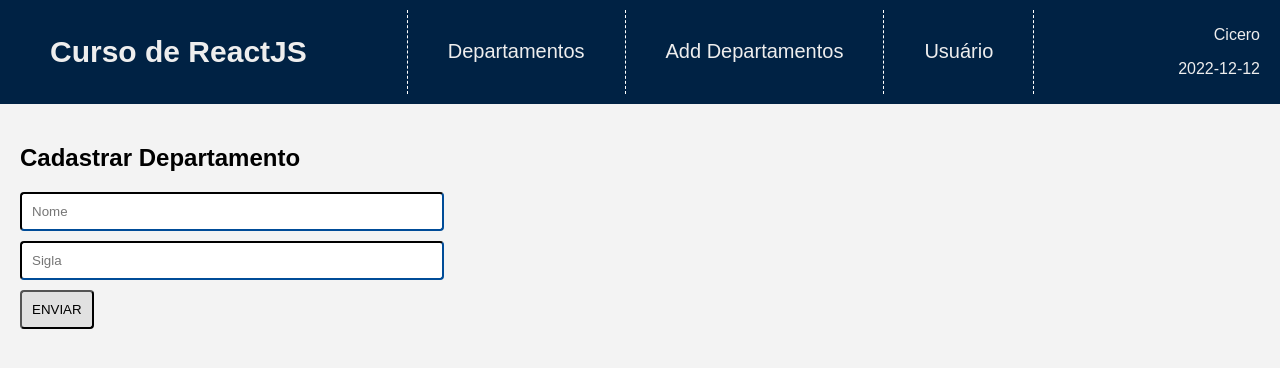
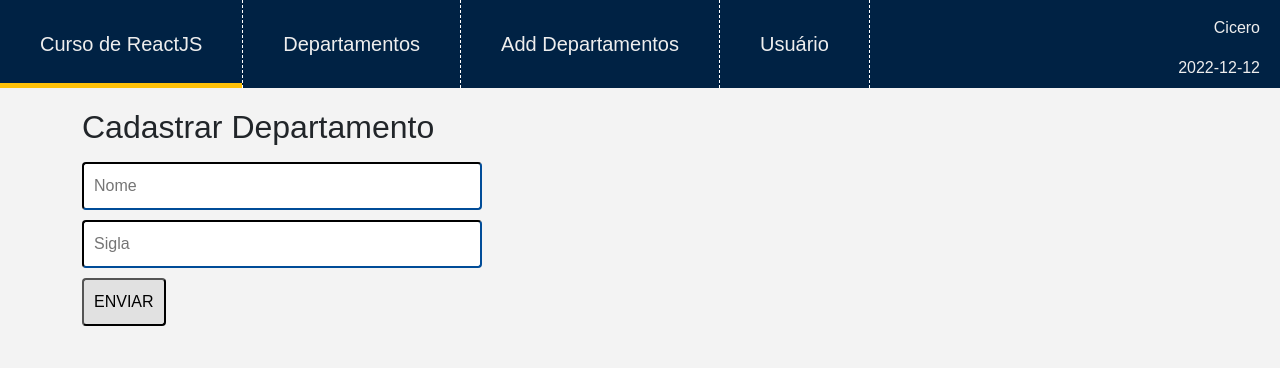
Before and after one commit to csfeijo/1606074-reactjs-procempa, a React (Create React App) app in the folder curso-reactjs/: page /departamentos/new in a window 1280 px wide. Shown: the top 368 px of the page. Built offline with nearby package versions, Linux system fonts and the light colour scheme.

Commit message:
Add Bootstrap to Menu and Departamentos UI

```diff
--- a/curso-reactjs/package.json
+++ b/curso-reactjs/package.json
@@ -7,10 +7,13 @@
     "@testing-library/react": "^13.4.0",
     "@testing-library/user-event": "^13.5.0",
     "axios": "^1.1.3",
+    "bootstrap": "^5.2.3",
     "eslint": "^8.28.0",
     "prop-types": "^15.8.1",
     "react": "^18.2.0",
+    "react-bootstrap": "^2.6.0",
     "react-dom": "^18.2.0",
+    "react-router-bootstrap": "^0.26.2",
     "react-router-dom": "^6.4.2",
     "react-scripts": "5.0.1",
     "styled-components": "^5.3.6",
--- a/curso-reactjs/src/App.js
+++ b/curso-reactjs/src/App.js
@@ -1,4 +1,5 @@
 import React, { useContext, useState } from 'react'
+import 'bootstrap/dist/css/bootstrap.min.css'
 import './assets/scss/main.scss'
 import { ThemeProvider } from 'styled-components'
 import { dark, light } from './Theme'
--- a/curso-reactjs/src/Theme.js
+++ b/curso-reactjs/src/Theme.js
@@ -2,7 +2,8 @@ export const dark = {
   name: 'dark-theme',
   colors: {
     background: '#002244',
-    mainColor: '#eeeeee'
+    mainColor: '#eeeeee',
+    secondaryColor: '#ffc107'
   }
 }
 
@@ -10,6 +11,7 @@ export const light = {
   name: 'light-theme',
   colors: {
     background: '#eeeeee',
-    mainColor: '#002244'
+    mainColor: '#002244',
+    secondaryColor: '#ffc107'
   }
 }
--- a/curso-reactjs/src/components/Menu/index.js
+++ b/curso-reactjs/src/components/Menu/index.js
@@ -1,9 +1,10 @@
 import React, { useContext } from 'react'
+import Nav from 'react-bootstrap/Nav'
 import UserContext from '../../context/UserContext'
 import {
   Container,
   LinkNav,
-  Nav,
+  //Nav,
   UserContainer
 } from './styles'
 
@@ -17,22 +18,26 @@ const Menu = () => {
         <LinkNav
           to="/"
         >
-          <h1>Curso de ReactJS</h1>
+          <Nav.Link>Curso de ReactJS</Nav.Link>
         </LinkNav>
 
         <LinkNav
           to="/departamentos"
         >
-          Departamentos
+          <Nav.Link>Departamentos</Nav.Link>
         </LinkNav>
 
-        <LinkNav to="/departamentos/new">Add Departamentos</LinkNav>
+        <LinkNav to="/departamentos/new">
+          <Nav.Link>Add Departamentos</Nav.Link>
+        </LinkNav>
 
-        <LinkNav to="/user">Usuário</LinkNav>
+        <LinkNav to="/user">
+          <Nav.Link>Usuário</Nav.Link>
+        </LinkNav>
       </Nav>
-      <UserContainer>
-        <p>{user}</p>
-        <p>{dtCriacao}</p>
+      <UserContainer className='align-center'>
+        <div className='mt-3 mb-2'>{user}</div>
+        <div className='mt-3 mb-2'>{dtCriacao}</div>
       </UserContainer>
     </Container>
   )
--- a/curso-reactjs/src/components/Menu/styles.js
+++ b/curso-reactjs/src/components/Menu/styles.js
@@ -1,5 +1,6 @@
 import styled, { css } from 'styled-components'
 import { Link } from 'react-router-dom'
+import { LinkContainer } from 'react-router-bootstrap'
 
 export const Nav = styled.nav`
   display: flex;
@@ -11,7 +12,7 @@ export const Nav = styled.nav`
   }
 `
 
-export const LinkNav = styled(Link)`
+export const LinkNav = styled(LinkContainer)`
   color: ${({ theme }) => theme.colors.mainColor};
   font-size: 20px;
   padding: 0 40px;
@@ -27,8 +28,11 @@ export const LinkNav = styled(Link)`
       color: #E89900;
   `}
 
-  &:hover {
-    text-decoration: underline;
+  &:hover,
+  &:active,
+  &:focus {
+    color: ${({ theme }) => theme.colors.mainColor};
+    box-shadow: inset 0px -5px 0px 0px ${({ theme }) => theme.colors.secondaryColor};
   }
 `
 
--- a/curso-reactjs/src/pages/Departamentos/index.js
+++ b/curso-reactjs/src/pages/Departamentos/index.js
@@ -1,6 +1,9 @@
 import React, { useEffect, useState } from 'react'
 import { Link } from 'react-router-dom'
-import Row from './styles'
+import { LinkContainer } from 'react-router-bootstrap'
+import Button from 'react-bootstrap/Button'
+import Table from 'react-bootstrap/Table'
+import Nav from 'react-bootstrap/Nav'
 import { getDepartamentos } from '../../services/departamentos'
 import Loader from '../../components/Loader'
 
@@ -32,23 +35,43 @@ const Departamentos = () => {
 
 
   return (
-    <>
-      <h1>Listagem de Departamentos</h1>
-
+    <div className='container'>
+      <h2 className='mb-3'>Listagem de Departamentos</h2>
+      <h3>{msg}</h3>
       {showLoader &&
         <Loader/>
       }
 
-      <h3>{msg}</h3>
-      {departamentos && departamentos.map(d => {
-        return (
-          <Row key={d.id_departamento}>
-            <Link to={`${d.id_departamento}`}>{d.nome}</Link>
-          </Row>
-        )
-      })}
+      <Table
+        striped
+        hover
+      >
+        <thead>
+          <tr>
+            <th>Nome</th>
+            <th></th>
+          </tr>
+        </thead>
+        <tbody>
+          {departamentos && departamentos.map(d => {
+            return (
+              <tr key={d.id_departamento}>
+                <td className='align-middle'>
+                  <LinkContainer to={`/departamentos/${d.id_departamento}`}>
+                    <Nav.Link>{d.nome}</Nav.Link>
+                  </LinkContainer>
+                </td>
+                <td className='text-end'>
+                  <Button variant='warning' className='btn-sm me-3'>Editar</Button>
+                  <Button variant='danger' className='btn-sm'>Excluir</Button>
+                </td>
+              </tr>
+            )
+          })}
 
-    </>
+        </tbody>
+      </Table>
+    </div>
   )
 }
 
--- a/curso-reactjs/src/pages/DetalheDepartamento/index.js
+++ b/curso-reactjs/src/pages/DetalheDepartamento/index.js
@@ -7,12 +7,12 @@ const DetalheDepartamento = () => {
   const { idDepartamento } = useParams()
 
   return (
-    <>
-      <h1>Detalhes do Departamento</h1>
+    <div className='container'>
+      <h2>Detalhes do Departamento</h2>
       <ul>
         <li>ID: {idDepartamento}</li>
       </ul>
-    </>
+    </div>
   )
 }
 
--- a/curso-reactjs/src/pages/FormDepartamento/index.js
+++ b/curso-reactjs/src/pages/FormDepartamento/index.js
@@ -47,9 +47,9 @@ const FormDepartamento = () => {
   }
 
   return (
-    <Container>
+    <Container className='container'>
 
-      <h1>Cadastrar Departamento</h1>
+      <h2 className='mb-3'>Cadastrar Departamento</h2>
       <input
         type='text'
         placeholder='Nome'
--- a/curso-reactjs/src/pages/Home/index.js
+++ b/curso-reactjs/src/pages/Home/index.js
@@ -1,4 +1,5 @@
 import React, { useContext } from 'react'
+import { Button } from 'react-bootstrap'
 import UserContext from '../../context/UserContext'
 
 
@@ -7,10 +8,10 @@ const Home = () => {
   const { user } = useContext(UserContext)
 
   return (
-    <>
-      <h1>Welcome</h1>
+    <div className='container'>
+      <h2 className='mb-3'>Welcome</h2>
       <p>Você está logado como: {user}</p>
-    </>
+    </div>
   )
 }
 
--- a/curso-reactjs/src/pages/User/index.js
+++ b/curso-reactjs/src/pages/User/index.js
@@ -7,8 +7,8 @@ const User = () => {
   const { user, setUser } = useContext(UserContext)
 
   return (
-    <Container>
-      <h1>Usuário</h1>
+    <Container className='container'>
+      <h2 className='mb-3'>Usuário</h2>
 
       <input
         type='text'
```
Also changed, not shown: 1 other file (tests, documents, lock files or other folders).
